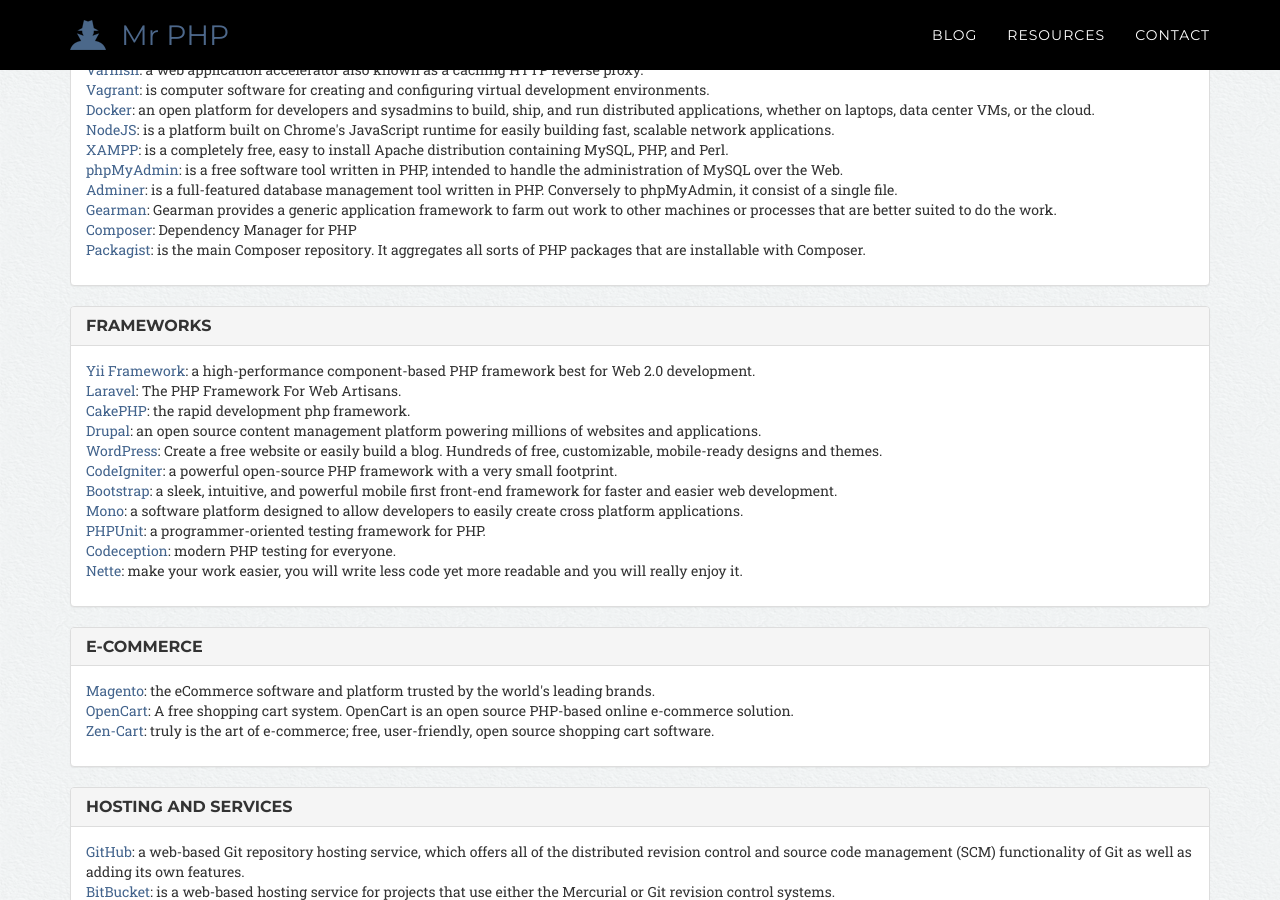
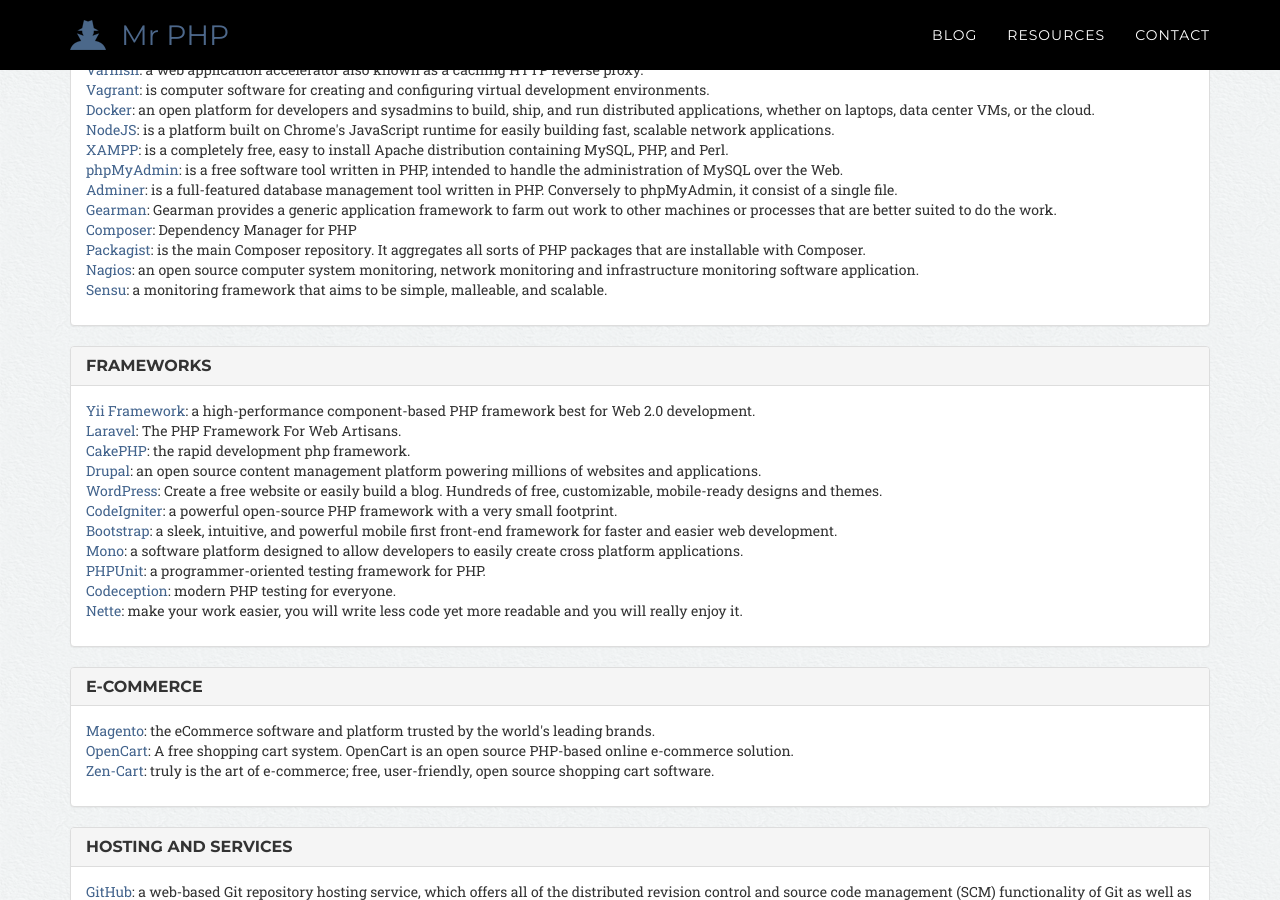
Before and after one commit to mr-php/mr-php.github.io, a Jekyll site: the page built from resources.html, in a window 1280 px wide and 900 px high, scrolled down 739 px. Built offline with Jekyll 4.4.1, drawn with Linux system fonts in a browser that asks for light colours; nearby versions of some CDN libraries; some web fonts are replaced; Markdown is read by kramdown in place of the engine named in the settings.

Commit message:
Update resources.yml

```diff
--- a/_data/resources.yml
+++ b/_data/resources.yml
@@ -51,6 +51,12 @@
   - name: Packagist
     url: https://packagist.org/
     description: is the main Composer repository. It aggregates all sorts of PHP packages that are installable with Composer.
+  - name: Nagios
+    url: http://www.nagios.org/
+    description: an open source computer system monitoring, network monitoring and infrastructure monitoring software application.
+  - name: Sensu
+    url: http://sensuapp.org/
+    description: a monitoring framework that aims to be simple, malleable, and scalable.
 - name: Frameworks
   resources:
   - name: Yii Framework
```
